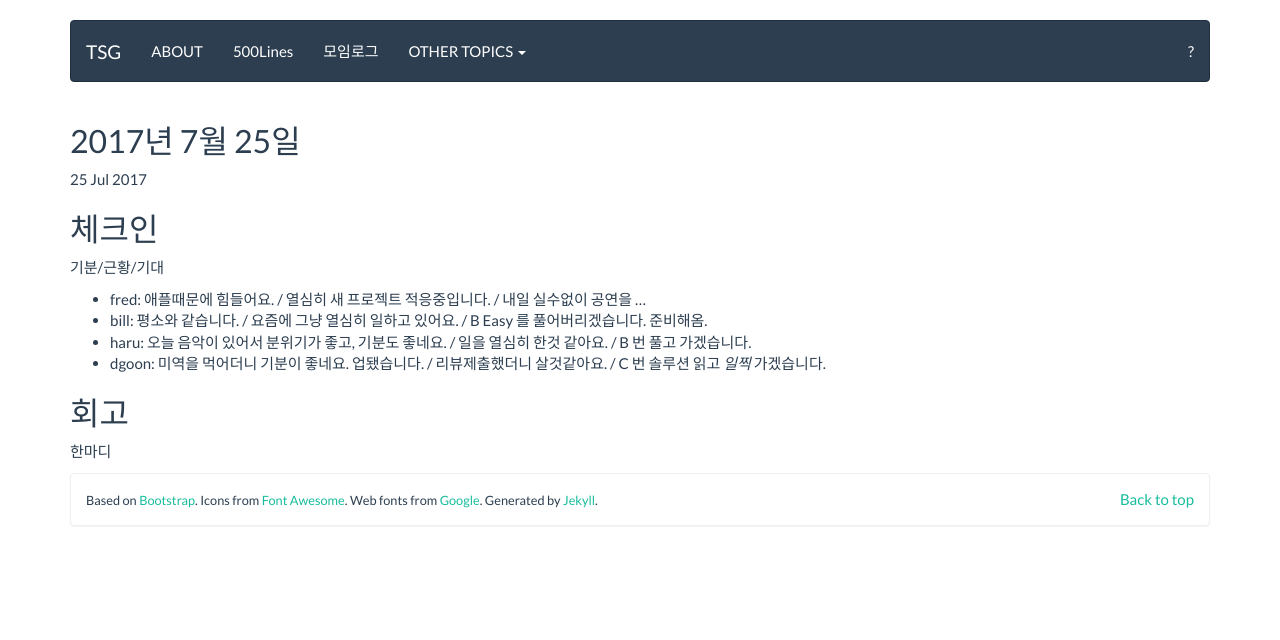
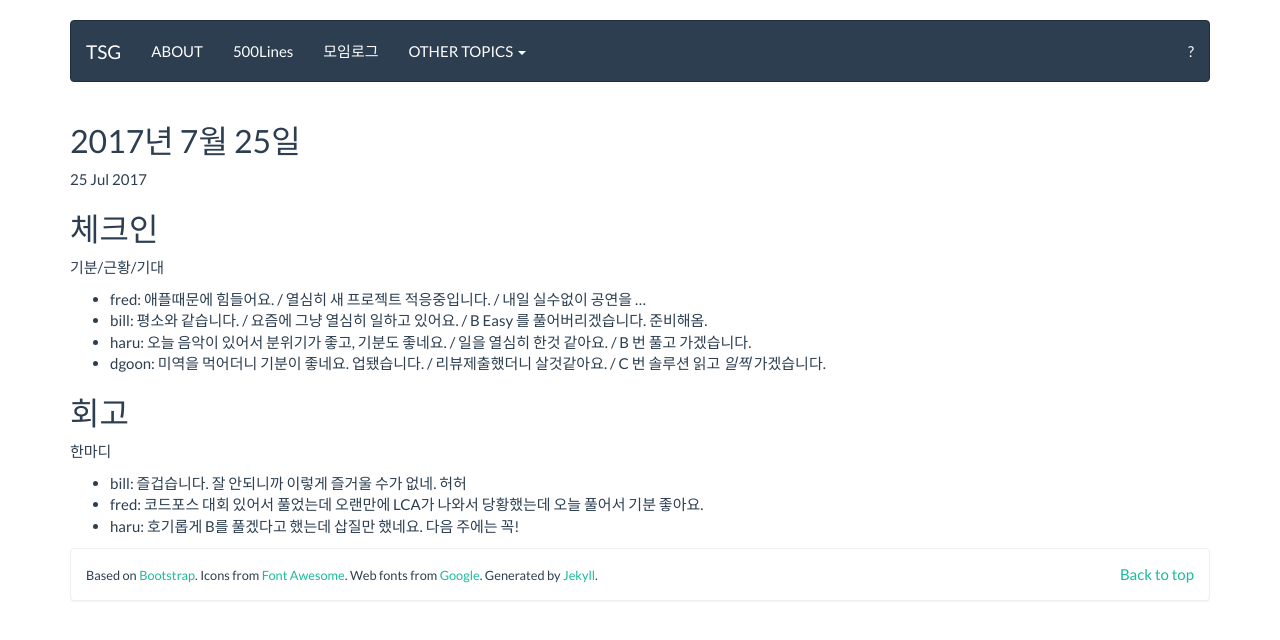
Before and after one commit to tuestudy/tuestudy.github.io, a Jekyll site: the page built from _posts/2017-07-25-meeting.markdown, in a window 1280 px wide. Shown: the top 640 px of the page. Built offline with Jekyll 4.4.1, drawn with Linux system fonts in a browser that asks for light colours.

Commit message:
2017/07/25 회고

```diff
--- a/_posts/2017-07-25-meeting.markdown
+++ b/_posts/2017-07-25-meeting.markdown
@@ -18,3 +18,7 @@
 ## 회고
 
 한마디
+
+* bill: 즐겁습니다. 잘 안되니까 이렇게 즐거울 수가 없네. 허허
+* fred: 코드포스 대회 있어서 풀었는데 오랜만에 LCA가 나와서 당황했는데 오늘 풀어서 기분 좋아요.
+* haru: 호기롭게 B를 풀겠다고 했는데 삽질만 했네요. 다음 주에는 꼭!
```
